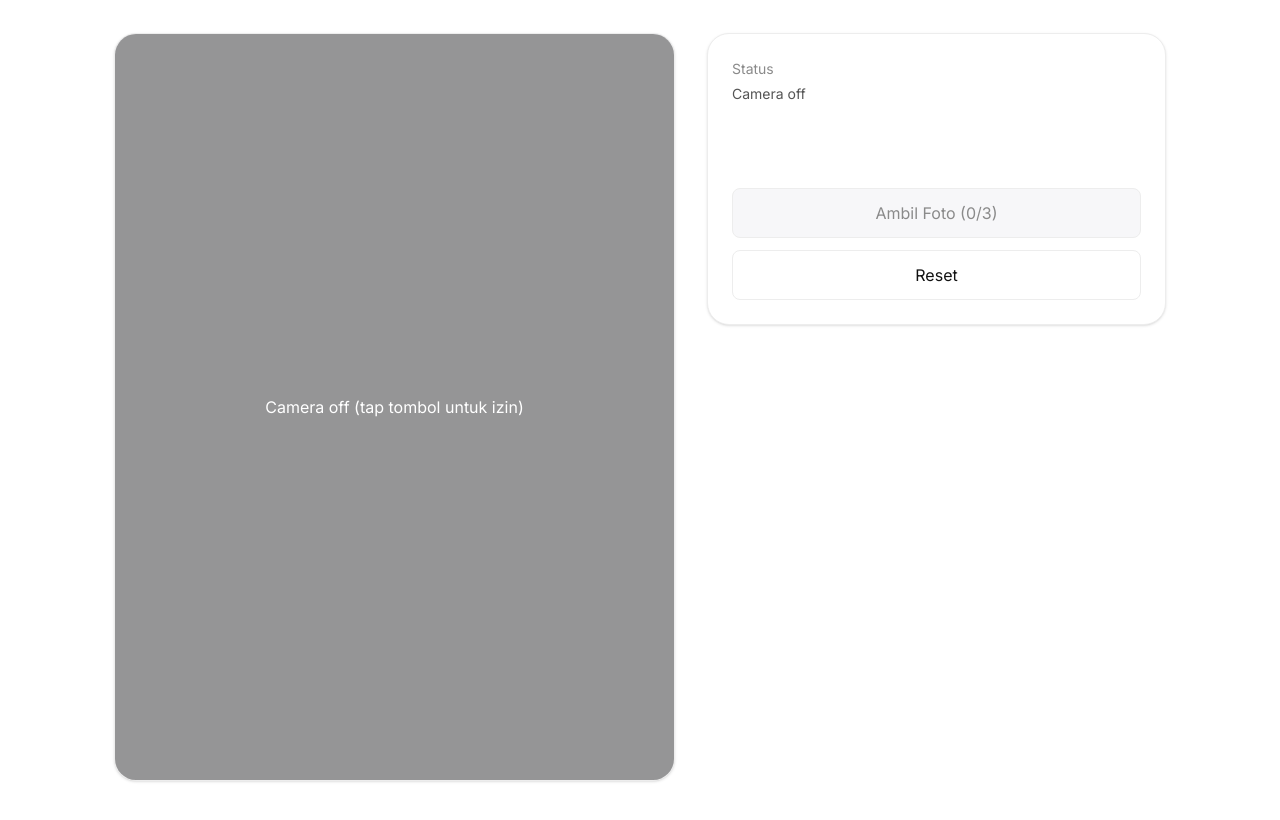
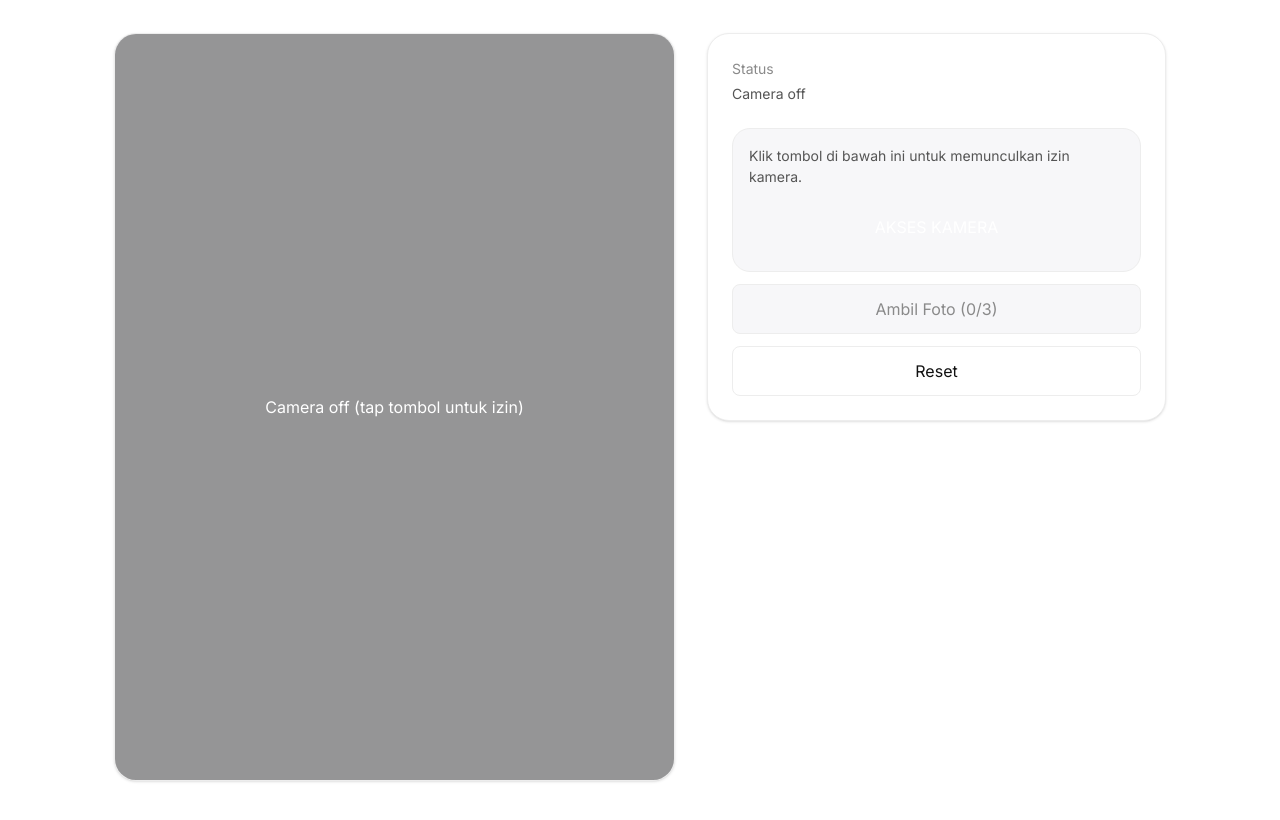
Before and after one commit to ReyyyGITHUB/happy16kiran, a React (Vite) app: page / in a window 1280 px wide. Shown: the part 3960-4780 px from the top of the page. Built offline with nearby package versions, Linux system fonts and the light colour scheme.

Commit message:
add camera and button

```diff
--- a/src/components/photobooth/Photobooth.jsx
+++ b/src/components/photobooth/Photobooth.jsx
@@ -125,13 +125,18 @@ export default function Photobooth() {
 
               <div className="mt-6 flex flex-col gap-3">
                 {permission !== "granted" && (
-                  <button
-                    type="button"
-                    onClick={requestCamera}
-                    className="rounded-md bg-textDark px-4 py-3 text-base text-white"
-                  >
-                    Minta Akses Kamera
-                  </button>
+                  <div className="rounded-2xl border border-subtle bg-bgSurface p-4">
+                    <p className="text-caption text-textSecondary">
+                      Klik tombol di bawah ini untuk memunculkan izin kamera.
+                    </p>
+                    <button
+                      type="button"
+                      onClick={requestCamera}
+                      className="mt-3 w-full rounded-lg bg-textDark px-4 py-4 text-base font-semibold text-white"
+                    >
+                      AKSES KAMERA
+                    </button>
+                  </div>
                 )}
                 <button
                   type="button"
```
